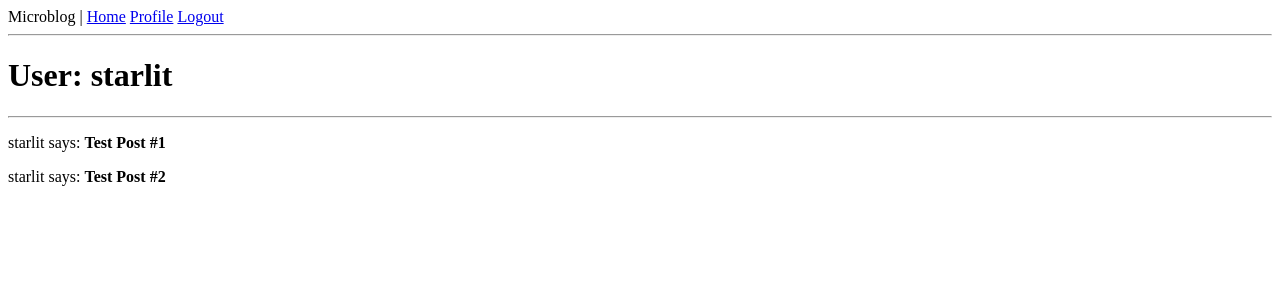
After one commit to namestarlit/python, a Flask app: page /user/starlit in a window 1280 px wide. The commit adds this page. Shown: the top 300 px of the page. Run offline with Flask 3, Linux system fonts and the light colour scheme; a user stored in the database is signed in; data comes from the database, SQL or seed files in the repository; parts of the project's set-up code (start-up, migrations or seed data) failed here and were passed over.

Commit message:
Add profile for the user

```diff
--- a/0x03-Flask/microblog/microblog/routes.py
+++ b/0x03-Flask/microblog/microblog/routes.py
@@ -79,3 +79,17 @@ def register():
     register_page = render_template('register.html', title='Register',
                                     form=form)
     return register_page
+
+
+@app.route('/user/<username>')
+@login_required
+def user(username):
+    """Defines user route."""
+    user = User.query.filter_by(username=username).first_or_404()
+
+    posts = [
+            {'author': user, 'body': 'Test Post #1'},
+            {'author': user, 'body': 'Test Post #2'}
+            ]
+    user_page = render_template('user.html', user=user, posts=posts)
+    return user_page
--- a/0x03-Flask/microblog/microblog/templates/base.html
+++ b/0x03-Flask/microblog/microblog/templates/base.html
@@ -20,6 +20,7 @@
         {% if current_user.is_anonymous %}
           <a href={{ url_for('login') }}>Login</a>
         {% else %}
+          <a href={{ url_for('user', username=current_user.username) }}>Profile</a>
           <a href={{ url_for('logout') }}>Logout</a>
         {% endif %}
       </nav>
--- /dev/null
+++ b/0x03-Flask/microblog/microblog/templates/user.html
@@ -0,0 +1,13 @@
+{% extends "base.html" %}
+
+{% block content %}
+
+	<h1>User: {{ user.username }}</h1>
+	<hr>
+	{% for post in posts %}
+		<article>
+			<p>{{ post.author.username }} says: <b>{{ post.body }}</b>
+		</article>
+	{% endfor %}
+
+{% endblock %}
```
